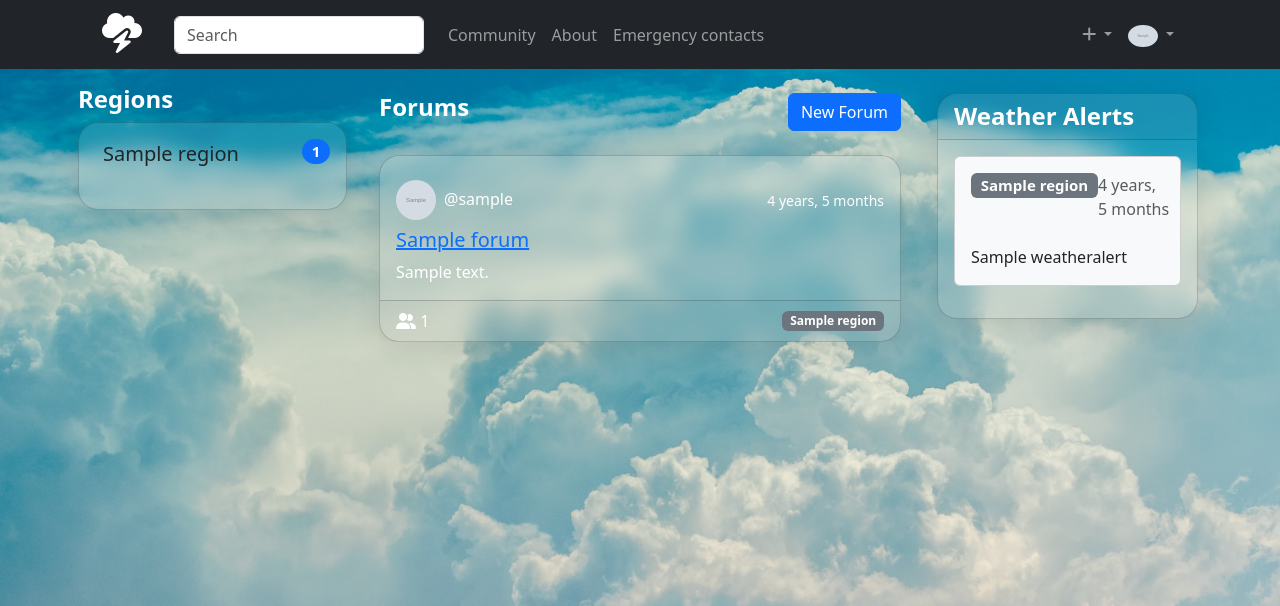
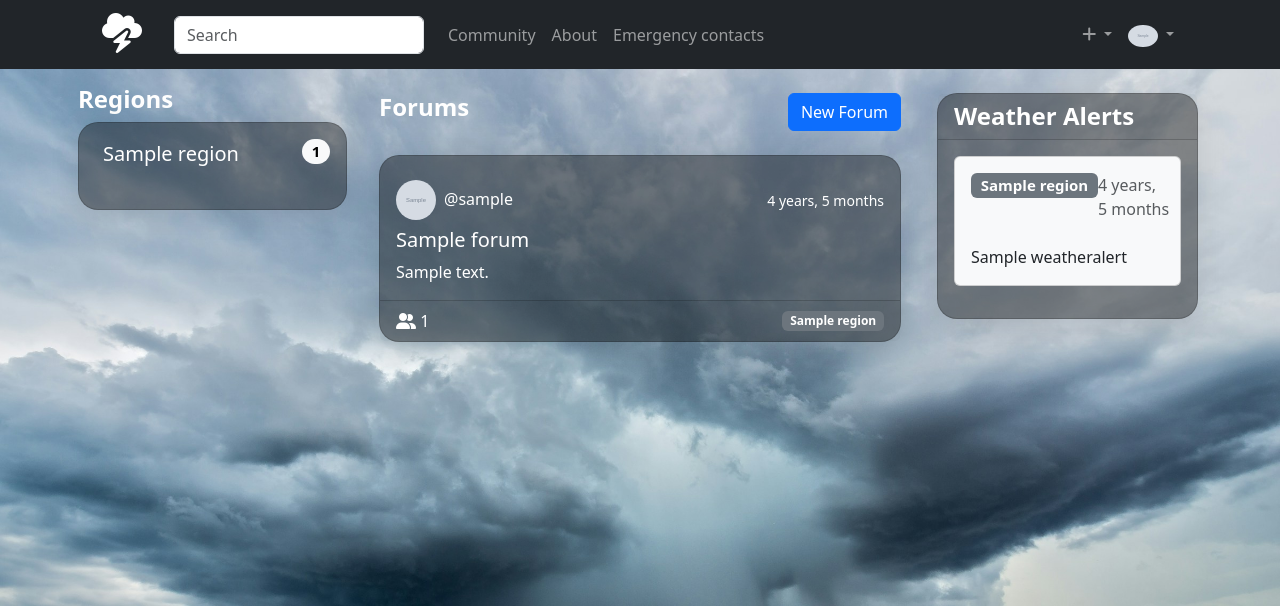
Before and after one commit to nokekip/FLARE, a Django app: page /community/ in a window 1280 px wide. Shown: the top 606 px of the page. Run offline with Django 5.2, Linux system fonts and the light colour scheme; a user stored in the database is signed in; tables that the repository leaves empty hold one stand-in row (values such as "Sample post"); grey boxes marked "Sample" are stand-in pictures; some libraries are stand-ins or nearby versions.

Commit message:
Updated card backgrounds

```diff
--- a/static/styles/styles.css
+++ b/static/styles/styles.css
@@ -1,28 +1,27 @@
 body {
-    background-image: url('../images/background.jpg');
+    background-image: url('../images/background_image.jpg');
     background-size: cover;
     background-attachment: fixed;
     background-repeat: no-repeat;
-    color: #fff;
+    color: #fff !important;
     margin: 0;
 }
 
 .forecast-container {
     text-align: center;
-    max-width: 800px;
     width: 90%;
     padding: 20px;
-    background: rgba(255, 255, 255, 0.1);
+    background-color: rgba(0, 0, 0, 0.4) !important;
     border-radius: 20px;
     box-shadow: 0 4px 30px rgba(0, 0, 0, 0.1);
-    backdrop-filter: blur(10px);
+    /* backdrop-filter: blur(10px); */
 }
 
 .auth-card {
-    background: rgba(255, 255, 255, 0.1);
+    background-color: rgba(0, 0, 0, 0.4) !important;
     border-radius: 20px;
     box-shadow: 0 4px 30px rgba(0, 0, 0, 0.1);
-    backdrop-filter: blur(10px);
+    /* backdrop-filter: blur(10px); */
 }
 
 .header h1 {
@@ -82,7 +81,7 @@ body {
 }
 
 .day {
-    background: rgba(255, 255, 255, 0.2);
+    background-color: rgba(0, 0, 0, 0.3);
     border-radius: 15px;
     padding: 10px;
     width: 100px;
--- a/templates/community/index.html
+++ b/templates/community/index.html
@@ -4,7 +4,7 @@
 {% load widget_tweaks %}
 <div class="container">
     <div class="row">
-        <div class="col-3 p-2">
+        <div class="col-sm-3 d-none d-sm-block p-2">
           <h3 class="pt-2 fs-4 fw-bold">Regions</h3>
             <div class="card auth-card">
               <div class="p-3">
@@ -12,16 +12,16 @@
                     {% for region in regions %}
                       <li class="d-flex justify-content-between align-items-start pb-4 fs-5">
                         <div class="ms-2 me-auto">
-                          <div class="fw-medium">{{region.name}}</div>
+                          <div class="text-white fw-medium">{{region.name}}</div>
                         </div>
-                        <span class="badge text-bg-primary rounded-pill">{{region.forum_set.all.count}}</span>
+                        <span class="badge text-bg-light rounded-pill">{{region.forum_set.all.count}}</span>
                       </li>
                     {% endfor %}
                   </ul>
               </div>
             </div>
         </div>
-        <div class="col-6">
+        <div class="col-sm-6">
             <div class="container">
                 <div class="d-flex justify-content-between py-4">
                     <h3 class="fs-4 fw-bold" >Forums</h3>
@@ -77,8 +77,10 @@
                       </div>
                       <small>{{forum.created_at|timesince}}</small>
                     </div>
-                      <a href="{% url 'forum' forum.id %}"><h5 class="card-title">{{forum.name}}</h5></a>
+                    <a href="{% url 'forum' forum.id %}" class="text-decoration-none text-white">
+                      <h5 class="card-title">{{forum.name}}</h5>
                       <p class="card-text">{{forum.description}}</p>
+                    </a>
                     </div>
                     <div class="card-footer d-flex justify-content-between align-items-center">
                       <div class="icon">
@@ -92,7 +94,7 @@
             </div>
         </div>
 
-        <div class="col-3">
+        <div class="col-sm-4 col-md-3">
             <div class="card auth-card text-white my-4">
               <h5 class="card-header fw-bold fs-4">Weather Alerts</h5>
               <div class="card-body">
--- a/templates/users/login.html
+++ b/templates/users/login.html
@@ -2,7 +2,7 @@
 {% block title %}FLARE - Login{% endblock title %}
 {% block content %}
   <div class="container-fluid col-md-6 col-lg-4 mt-3">
-    <div class="card p-4">
+    <div class="card auth-card  p-4">
       <h2 class="text-primary text-center mb-4">Login</h2>
       <form action="" method="POST">
         {% csrf_token %}
--- a/templates/users/password_reset.html
+++ b/templates/users/password_reset.html
@@ -3,7 +3,7 @@
 {% block content %}
 {% load widget_tweaks %}
     <div class="container-fluid col-md-6 col-lg-4 py-5">
-        <div class="card text-center">
+        <div class="card auth-card text-center">
             <div class="card-body px-5">
                 <h5 class="h5 text-secondary">Password Reset</h5>
                 <p class="card-text py-2">
--- a/templates/users/password_reset_complete.html
+++ b/templates/users/password_reset_complete.html
@@ -3,7 +3,7 @@
 {% block content %}
 {% load widget_tweaks %}
     <div class="container-fluid col-md-6 col-lg-4 py-5">
-        <div class="card text-center">
+        <div class="card auth-card text-center">
             <div class="card-body px-5">
                 <h5 class="h5 text-secondary">Password Reset Complete</h5>
                 <p class="card-text py-2">
--- a/templates/users/password_reset_form.html
+++ b/templates/users/password_reset_form.html
@@ -3,7 +3,7 @@
 {% block content %}
 {% load widget_tweaks %}
     <div class="container-fluid col-md-6 col-lg-4 py-5">
-        <div class="card text-center">
+        <div class="card auth-card text-center">
             <div class="card-body px-5">
                 <h5 class="h5 text-secondary">Password Reset Form</h5>
                 <p class="card-text py-2">
--- a/templates/users/password_reset_sent.html
+++ b/templates/users/password_reset_sent.html
@@ -3,7 +3,7 @@
 {% block content %}
 {% load widget_tweaks %}
     <div class="container-fluid col-md-6 col-lg-4 py-5">
-        <div class="card text-center">
+        <div class="card auth-card text-center">
             <div class="card-body px-5">
                 <h5 class="h5 text-secondary">Password Reset Sent</h5>
                 <p class="card-text py-2">
--- a/templates/users/profile.html
+++ b/templates/users/profile.html
@@ -3,7 +3,7 @@
 {% block content %}
 {% load widget_tweaks %}
     <div class="container">
-        <div class="container card profile-container mt-4">
+        <div class="container auth-card card profile-container mt-4">
             <div class="row p-3">
                 <div class="col-lg-4">
                   <div class="card mb-4">
--- a/templates/users/register.html
+++ b/templates/users/register.html
@@ -3,7 +3,7 @@
 {% block content %}
 {% load widget_tweaks %}
   <div class="container-fluid col-md-6 col-lg-4 mt-3">
-    <div class="card p-4">
+    <div class="card auth-card p-4">
       <h2 class="text-primary text-center mb-4">Sign Up</h2>
       <form action="" method="POST">
         {% csrf_token %}
```
Also changed, not shown: static/styles/forum.css (+1 -13 lines), templates/forecast/index.html (+29 -4 lines). Lines whose indentation alone changed are shown as unchanged.
